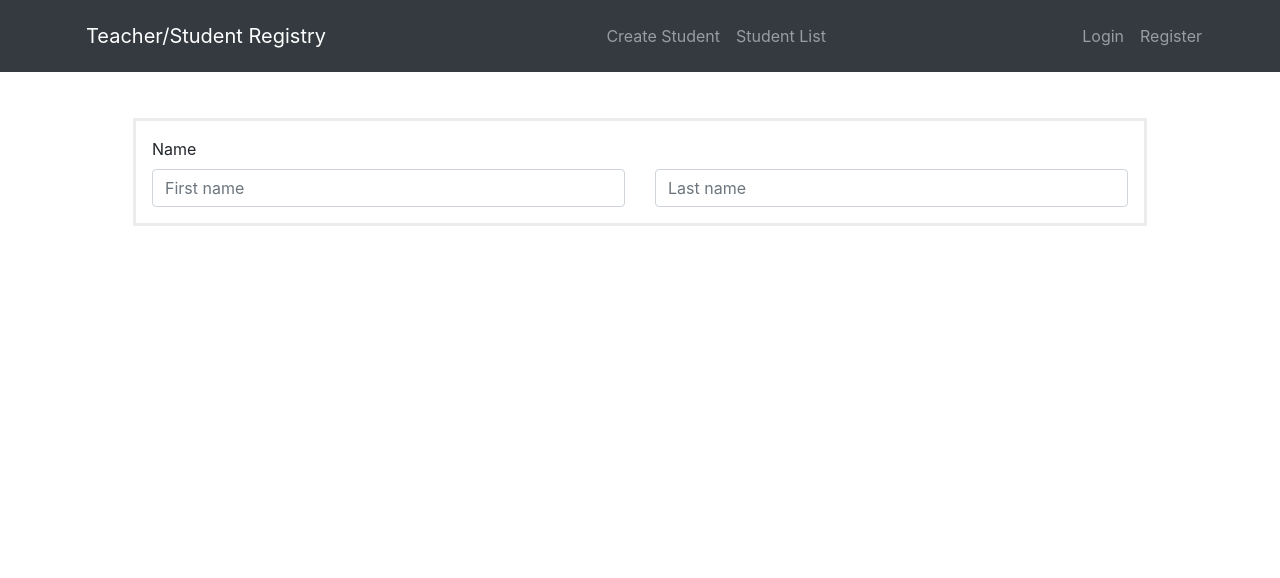
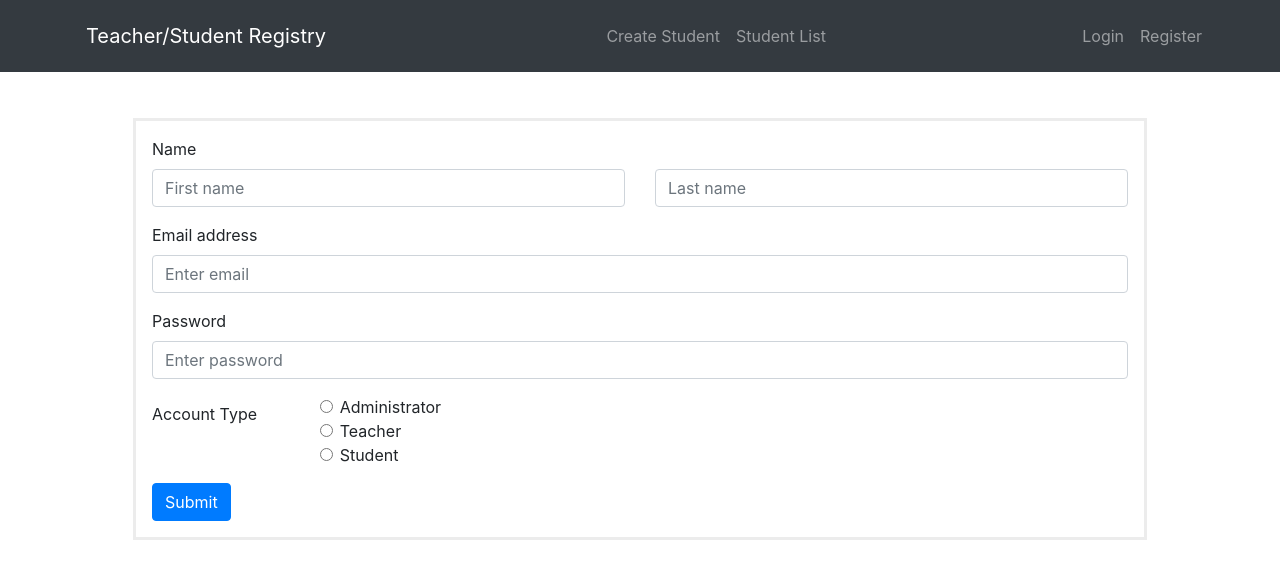
Before and after one commit to ethankaplan/student-list-front, a React (Create React App) app: page /register in a window 1280 px wide. Shown: the top 578 px of the page. Built offline with nearby package versions, Linux system fonts and the light colour scheme.

Commit message:
Frontend seemingly done

```diff
--- a/package.json
+++ b/package.json
@@ -10,7 +10,7 @@
     "bootstrap": "^4.6.0",
     "nodemon": "^2.0.7",
     "react": "^17.0.1",
-    "react-bootstrap": "^1.5.2",
+    "react-bootstrap": "^1.6.0",
     "react-bootstrap-validation": "^0.1.11",
     "react-dom": "^17.0.1",
     "react-router-dom": "^5.2.0",
--- a/src/components/RegLogin/Register.js
+++ b/src/components/RegLogin/Register.js
@@ -18,6 +18,7 @@ export default class Register extends Component{
         return(
             <div>
                 <Form className="reglog">
+                    <Form.Group controlId="formBasicName">
                     <Form.Label>Name</Form.Label>
                     <Row>
                         <Col>
@@ -27,6 +28,48 @@ export default class Register extends Component{
                         <Form.Control placeholder="Last name" />
                         </Col>
                     </Row>
+                    </Form.Group>
+                    <Form.Group controlId="formBasicEmail">
+                    <Form.Label>Email address</Form.Label>
+                    <Form.Control type="email" placeholder="Enter email" />
+                    </Form.Group>
+                    <Form.Group controlId="formBasicPassword">
+                    <Form.Label>Password</Form.Label>
+                    <Form.Control type="password" placeholder="Enter password" />
+                    </Form.Group>
+
+                    <fieldset>
+                        <Form.Group as={Row}>
+                        <Form.Label as="legend" column sm={2}>
+                            Account Type
+                        </Form.Label>
+                            <Col sm={10}>
+                                <Form.Check
+                                type="radio"
+                                label="Administrator"
+                                name="formHorizontalRadios"
+                                id="Admin"
+                                />
+                                <Form.Check
+                                type="radio"
+                                label="Teacher"
+                                name="formHorizontalRadios"
+                                id="Teach"
+                                />
+                                <Form.Check
+                                type="radio"
+                                label="Student"
+                                name="formHorizontalRadios"
+                                id="Stud"
+                                />
+                            </Col>
+                        </Form.Group>
+                </fieldset>
+
+
+                    <Button variant="primary" type="submit">
+                        Submit
+                    </Button>
                 </Form>
 
             </div>
```
Also changed, not shown: 1 other file (tests, documents, lock files or other folders).
